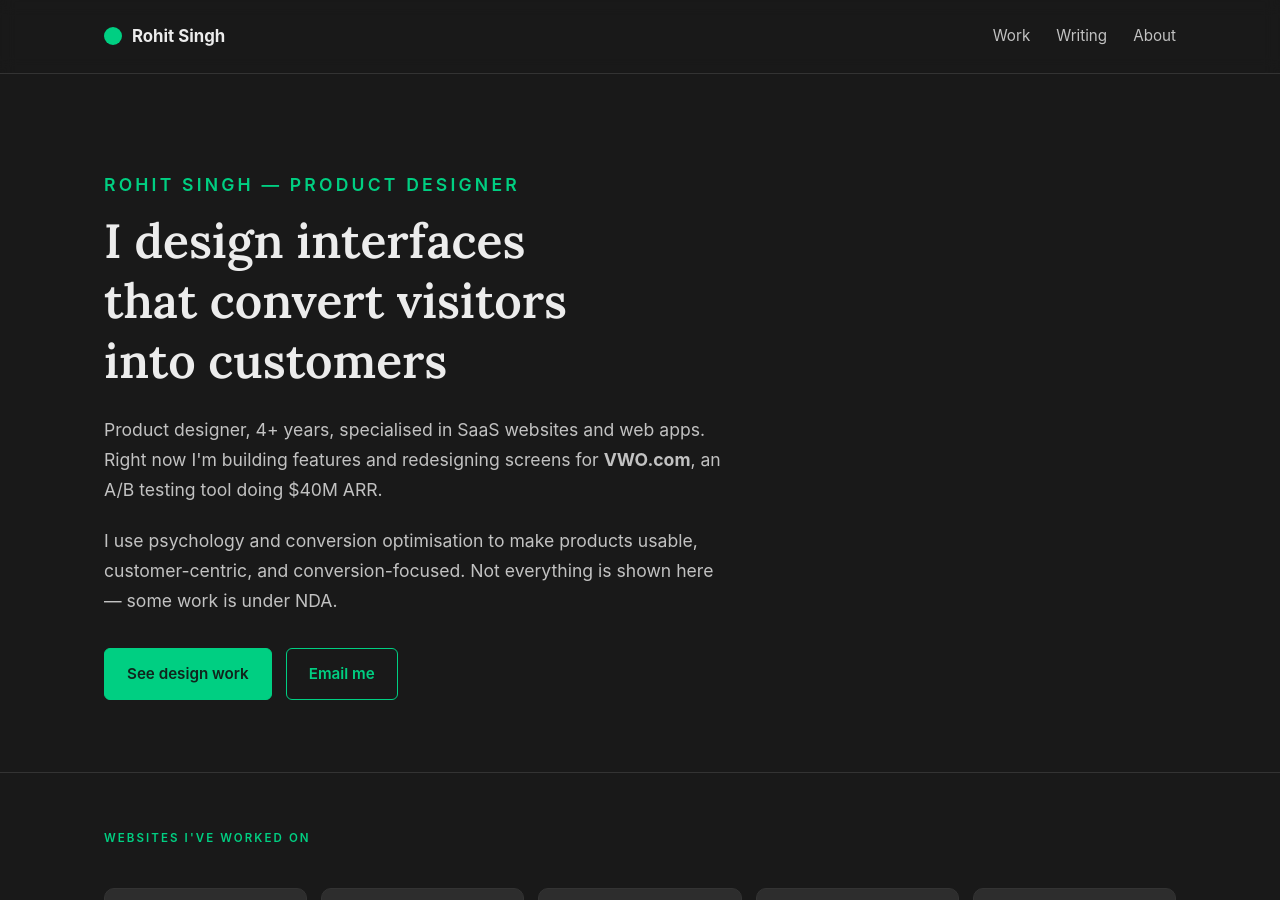
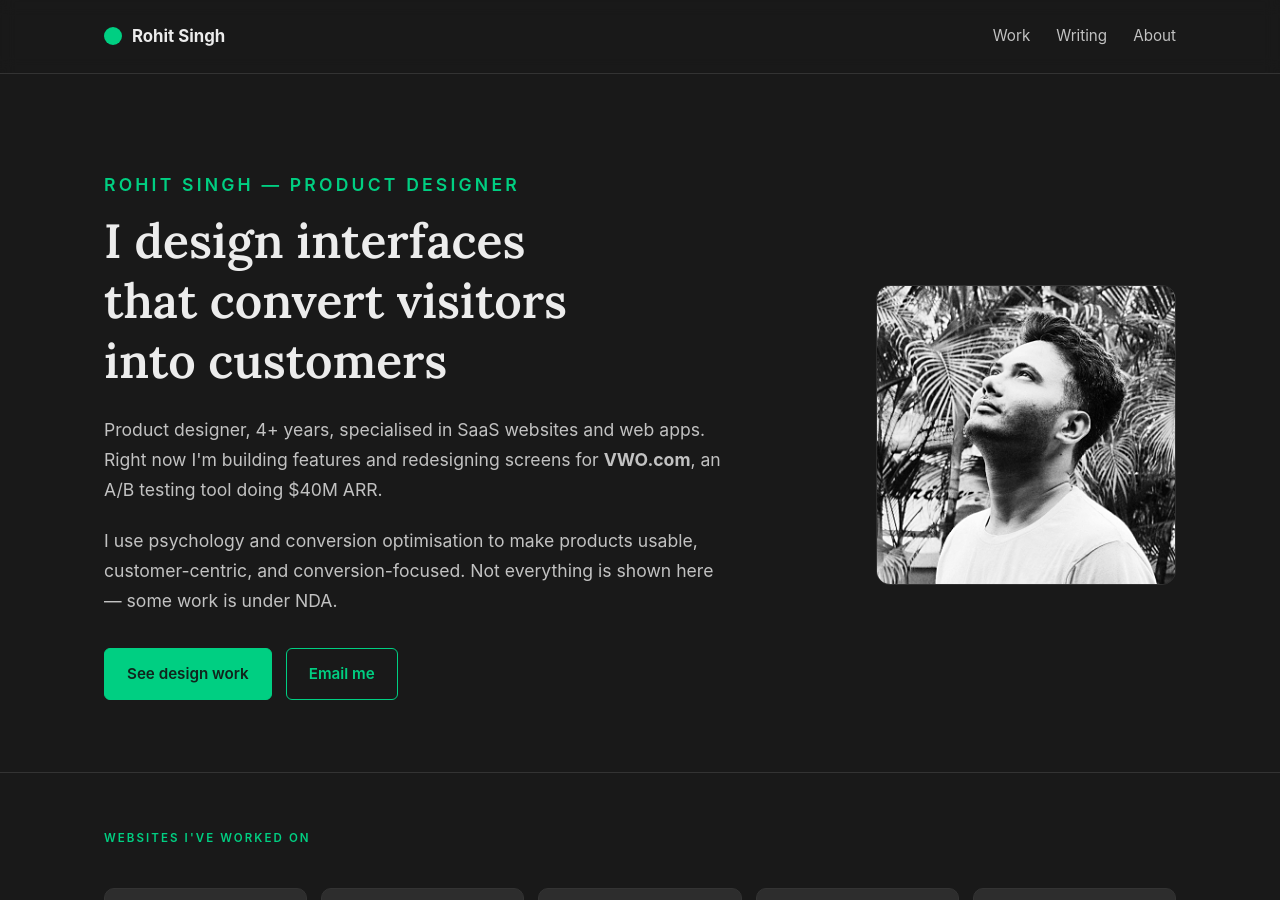
Before and after one commit to khadushrohit/khadushrohit.github.io, a Jekyll site: the page built from index.html, in a window 1280 px wide and 900 px high. Built offline with Jekyll 4.4.1, drawn with Linux system fonts in a browser that asks for light colours.

Commit message:
Update Homepage “homepage_data” +1

```diff
--- a/_data/homepage.yml
+++ b/_data/homepage.yml
@@ -1,4 +1,4 @@
-# Edited in the CMS under Homepage. Powers the client strip and the Writing section.
+portrait: /assets/uploads/photo_2025-06-27_07-41-03.jpg
 clients:
   - name: Taj Hotels
     logo: /assets/uploads/client-taj-hotels.png
@@ -10,19 +10,16 @@ clients:
     logo: /assets/uploads/client-canvas-culture.png
   - name: Dae Hair
     logo: /assets/uploads/client-daehair.png
-
 articles:
-  - title: "Designers who don't study psychology will be replaced by AI coding tools by the end of 2026."
-    excerpt: "Tools and trends keep changing. Human nature doesn't. There was a time people used pigeons to send messages. Now it's Instagram. Same humans, new medium."
+  - title: Designers who don't study psychology will be replaced by AI coding tools by the end of 2026.
+    excerpt: Tools and trends keep changing. Human nature doesn't. There was a time people used pigeons to send messages. Now it's Instagram. Same humans, new medium.
     date: 2025-06-13
     url: https://medium.com/design-bootcamp/designers-who-dont-study-psychology-will-be-replaced-by-ai-coding-tools-by-the-end-of-2026-c9eaf09bc035
-
-  - title: "4 reasons why new designers are struggling to land design jobs."
-    excerpt: "My younger brother has been unemployed for the last 10 months. He wanted to become a designer because I earn well and work from home. Nothing wrong with his logic."
+  - title: 4 reasons why new designers are struggling to land design jobs.
+    excerpt: My younger brother has been unemployed for the last 10 months. He wanted to become a designer because I earn well and work from home. Nothing wrong with his logic.
     date: 2025-03-15
     url: https://medium.com/design-bootcamp/4-reasons-why-new-designers-are-struggling-to-land-design-jobs-233a74c2886c
-
-  - title: "How to overcome self-doubt for new designers only."
-    excerpt: "In 2020 my life was hell. Fresh out of college, I wanted to be a developer. Fear defeats more people than any other thing in the world."
+  - title: How to overcome self-doubt for new designers only.
+    excerpt: In 2020 my life was hell. Fresh out of college, I wanted to be a developer. Fear defeats more people than any other thing in the world.
     date: 2025-01-15
     url: https://medium.com/design-bootcamp/how-to-overcome-self-doubt-im-not-too-confident-in-design-for-new-designers-only-be8cb298d506
```
Also changed, not shown: assets/uploads/photo_2025-06-27_07-41-03.jpg (added).
